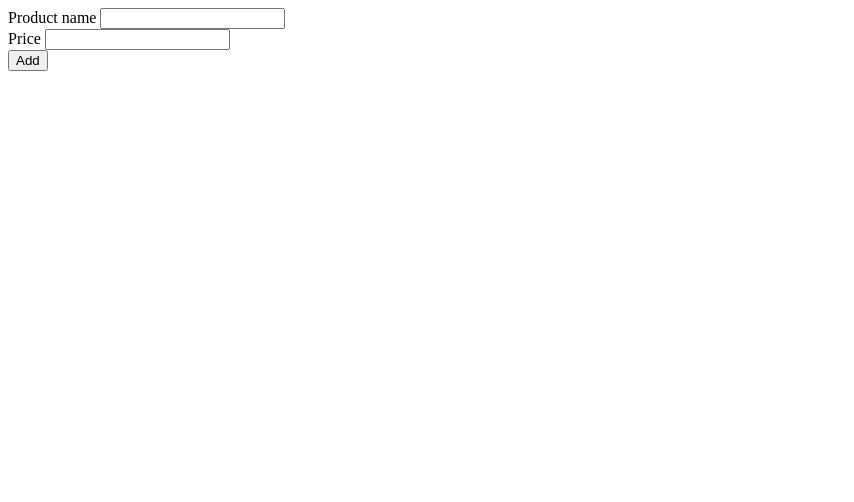
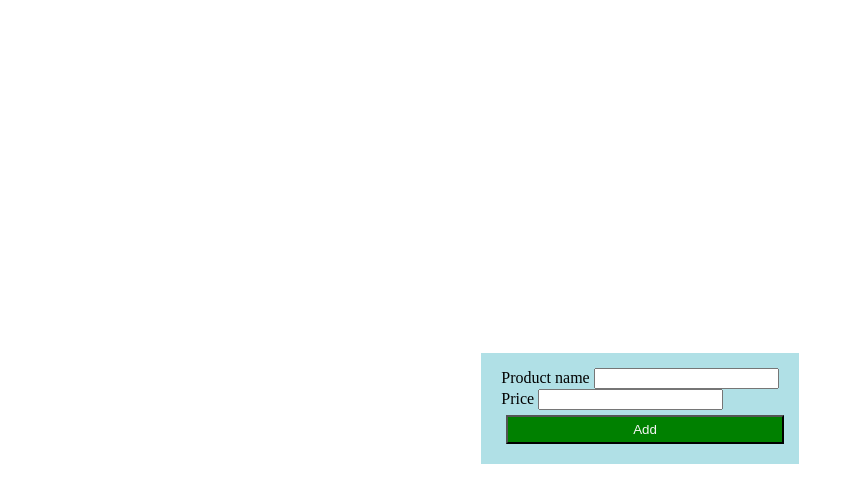
Before and after one commit to solomonprabu/Dynamic_Field_Updation, a plain HTML site: page index.html in a window 1280 px wide. Shown: the whole page, without its empty margins (0-854 px from the left). Drawn offline with Linux system fonts and the light colour scheme.

Commit message:
css updation

```diff
--- a/index.html
+++ b/index.html
@@ -1,28 +1,34 @@
 <!DOCTYPE html>
 <html lang="en">
   <head>
-    <meta charset="UTF-8">
-    <meta http-equiv="X-UA-Compatible" content="IE=edge">
-    <meta name="viewport" content="width=device-width, initial-scale=1.0">
+    <meta charset="UTF-8" />
+    <meta http-equiv="X-UA-Compatible" content="IE=edge" />
+    <meta name="viewport" content="width=device-width, initial-scale=1.0" />
     <title>Task 1</title>
+    <link href="/style.css" rel="stylesheet" />
   </head>
   <body>
-    <div class="container">
+    <div>
       <div class="body">
         <form id="form">
-                <div>
+          <div id="pname">
             <label>Product name</label>
-                    <input type="text" name="product1" class="form-control">
+            <input type="text" name="product1" class="form-control" />
+          </div>
+
+          <div id="price">
+            <label>Price</label>
+            <input type="text" name="price1" class="form-control" />
           </div>
           <div>
-                        <label>Price</label>
-                        <input type="text" name="price1" class="form-control">
-                    </div>
-                    <div><Button class="btn" onclick="add_more_field()">Add</Button></div>
+            <button id="button" class="button button1" onclick="add_more_field()">
+              Add
+            </button>
           </div>
         </form>
       </div>
     </div>
-    <script src="script.js"></script>
+
+    <script src="/script.js"></script>
   </body>
 </html>
--- a/script.js
+++ b/script.js
@@ -1,6 +1,6 @@
 var counter = 1;
 function add_more_field(){
-    counter+=1
+    counter += 1
     html = '<div>\
     <label>Product name</label>\
     <input type="text" name="product'+counter+'" class="form-control">\
@@ -10,6 +10,6 @@ function add_more_field(){
     <input type="text" name="price'+counter+'" class="form-control">\
 </div>'
 
-var form = document.getElementById('form')
-form.innerHTML += html
+var form = document.getElementById('form');
+form.innerHTML += html;
 }
--- /dev/null
+++ b/style.css
@@ -0,0 +1,34 @@
+body {
+  display: flex;
+  justify-content: center;
+  align-items: center;
+  gap: 15px;
+  flex-direction: column;
+  height: 100vh;
+}
+#form {
+  background-color: powderblue;
+  justify-content: center;
+  display: inline-block;
+  cursor: pointer;
+  transition: 0.3s;
+  padding: 15px 20px;
+  align-items: flex-start;
+  box-sizing: content-box;
+}
+.button {
+  color: white;
+  text-align: center;
+  padding: 5px;
+  margin: 5px;
+  width: 100%;
+  justify-content: center;
+}
+.button1 {
+  background-color: green;
+  color: whitesmoke;
+}
+.button1:hover {
+  background-color: black;
+  color: white;
+}
```
Lines whose indentation alone changed are shown as unchanged.
